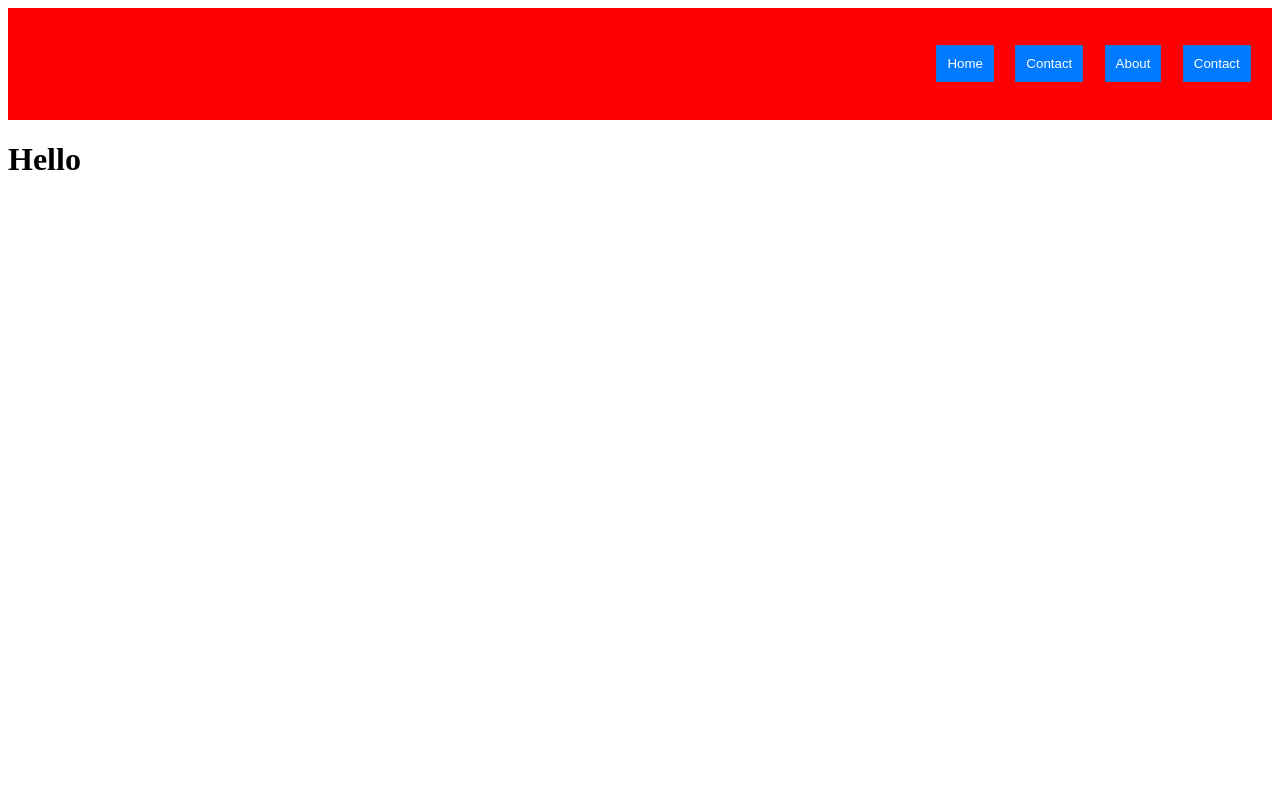
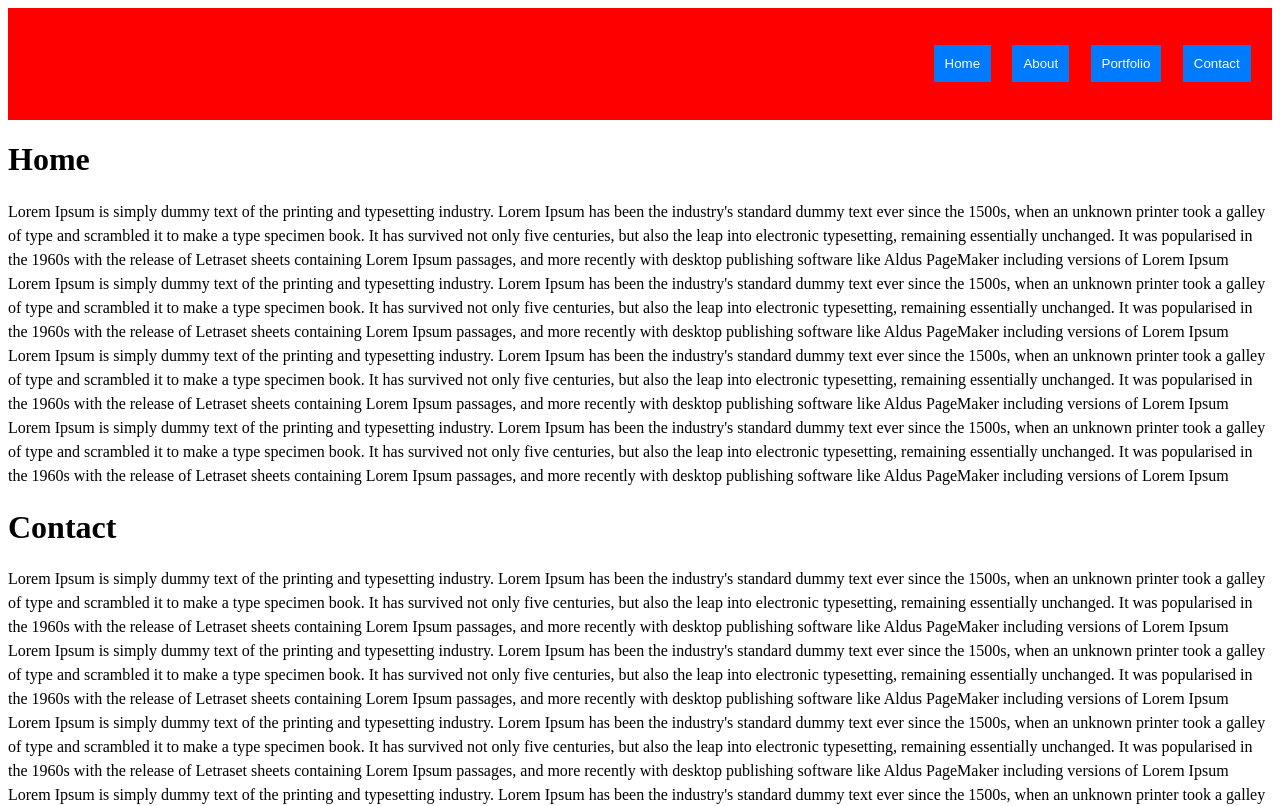
Before and after one commit to meerakoul927/Scrollspy-Component-in-react, a React (Vite) app: page / in a window 1280 px wide. Shown: the top 806 px of the page. Built offline with nearby package versions, Linux system fonts and the light colour scheme.

Commit message:
updating navigation body data

```diff
--- a/App.js
+++ b/App.js
@@ -3,8 +3,11 @@ import ReactDOM from 'react-dom';
 import ScrollSpy from './src/component/ScrollSpy/ScrollSpy';
 
 function App() {
+  const menus = ['Home' , 'About' , 'Portfolio' , 'Contact']
   return (
-    <ScrollSpy/>
+    <ScrollSpy
+     menus = {menus}
+    />
   )
 }
 export default App;
--- a/src/component/Body/Body.js
+++ b/src/component/Body/Body.js
@@ -1,9 +1,53 @@
 import React from 'react'
 
+
 function Body() {
+  const sections = ['Home' , 'Contact' , 'About' , 'Portfolio'].map((item)=>{
+     return (<div>
+        <h1>{item}</h1>
+        <p
+        style={{
+           lineHeight : '1.5rem',
+           fontSize:'16px'
+        }}
+        >Lorem Ipsum is simply dummy text of the printing and typesetting industry.
+      Lorem Ipsum has been the industry's standard dummy text ever since the
+      1500s, when an unknown printer took a galley of type and scrambled it to
+      make a type specimen book. It has survived not only five centuries, but
+      also the leap into electronic typesetting, remaining essentially
+      unchanged. It was popularised in the 1960s with the release of Letraset
+      sheets containing Lorem Ipsum passages, and more recently with desktop
+      publishing software like Aldus PageMaker including versions of Lorem Ipsum
+      Lorem Ipsum is simply dummy text of the printing and typesetting industry.
+      Lorem Ipsum has been the industry's standard dummy text ever since the
+      1500s, when an unknown printer took a galley of type and scrambled it to
+      make a type specimen book. It has survived not only five centuries, but
+      also the leap into electronic typesetting, remaining essentially
+      unchanged. It was popularised in the 1960s with the release of Letraset
+      sheets containing Lorem Ipsum passages, and more recently with desktop
+      publishing software like Aldus PageMaker including versions of Lorem Ipsum
+      Lorem Ipsum is simply dummy text of the printing and typesetting industry.
+      Lorem Ipsum has been the industry's standard dummy text ever since the
+      1500s, when an unknown printer took a galley of type and scrambled it to
+      make a type specimen book. It has survived not only five centuries, but
+      also the leap into electronic typesetting, remaining essentially
+      unchanged. It was popularised in the 1960s with the release of Letraset
+      sheets containing Lorem Ipsum passages, and more recently with desktop
+      publishing software like Aldus PageMaker including versions of Lorem Ipsum
+      Lorem Ipsum is simply dummy text of the printing and typesetting industry.
+      Lorem Ipsum has been the industry's standard dummy text ever since the
+      1500s, when an unknown printer took a galley of type and scrambled it to
+      make a type specimen book. It has survived not only five centuries, but
+      also the leap into electronic typesetting, remaining essentially
+      unchanged. It was popularised in the 1960s with the release of Letraset
+      sheets containing Lorem Ipsum passages, and more recently with desktop
+      publishing software like Aldus PageMaker including versions of Lorem Ipsum
+      </p>
+      </div>)
+  })
   return (
     <>
-      <h1>Hello</h1>
+      <div>{sections}</div>
     </>
   )
 }
--- a/src/component/NavigationBar/NavigationBar.js
+++ b/src/component/NavigationBar/NavigationBar.js
@@ -1,15 +1,13 @@
 import React from "react";
-import { StyledButton , StyledDiv , StyledList} from "./style.js";
+import { StyledButton, StyledDiv, StyledList } from "./style.js";
 
-function NavigationBar() {
+function NavigationBar({ menus }) {
   {
     /* we will keep four items in navaigation bar - Home , Contact , About me */
   }
 
   return (
-    <StyledDiv
-
-    >
+    <StyledDiv>
       <StyledList
         style={{
           display: "flex",
@@ -18,18 +16,13 @@ function NavigationBar() {
           cursor: "pointer",
         }}
       >
-        <li>
-          <StyledButton>Home</StyledButton>
-        </li>
-        <li>
-          <StyledButton>Contact</StyledButton>
-        </li>
-        <li>
-          <StyledButton>About</StyledButton>
-        </li>
-        <li>
-          <StyledButton>Contact</StyledButton>
-        </li>
+        {menus.map((item) => {
+          return (
+            <li>
+              <StyledButton>{item}</StyledButton>
+            </li>
+          );
+        })}
       </StyledList>
     </StyledDiv>
   );
--- a/src/component/ScrollSpy/ScrollSpy.js
+++ b/src/component/ScrollSpy/ScrollSpy.js
@@ -2,10 +2,13 @@ import React from 'react'
 import NavigationBar from '../NavigationBar/NavigationBar.js'
 import Body from '../Body/Body.js'
 
-function ScrollSpy() {
+function ScrollSpy(props) {
+  const {menus} = props
   return (
    <>
-     <NavigationBar/>
+     <NavigationBar
+      menus = {menus}
+     />
      <Body/>
    </>
   )
```
Also changed, not shown: 1 other file (tests, documents, lock files or other folders).
